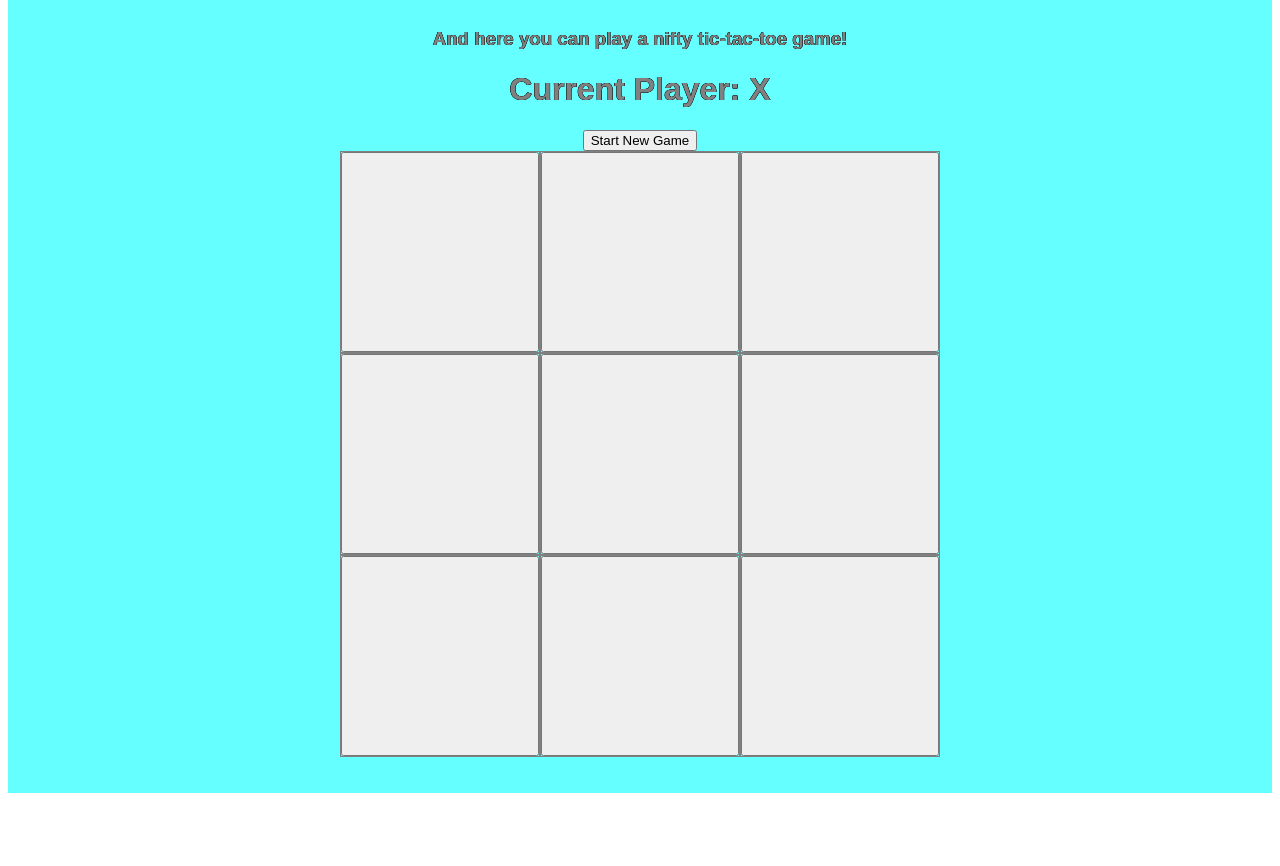
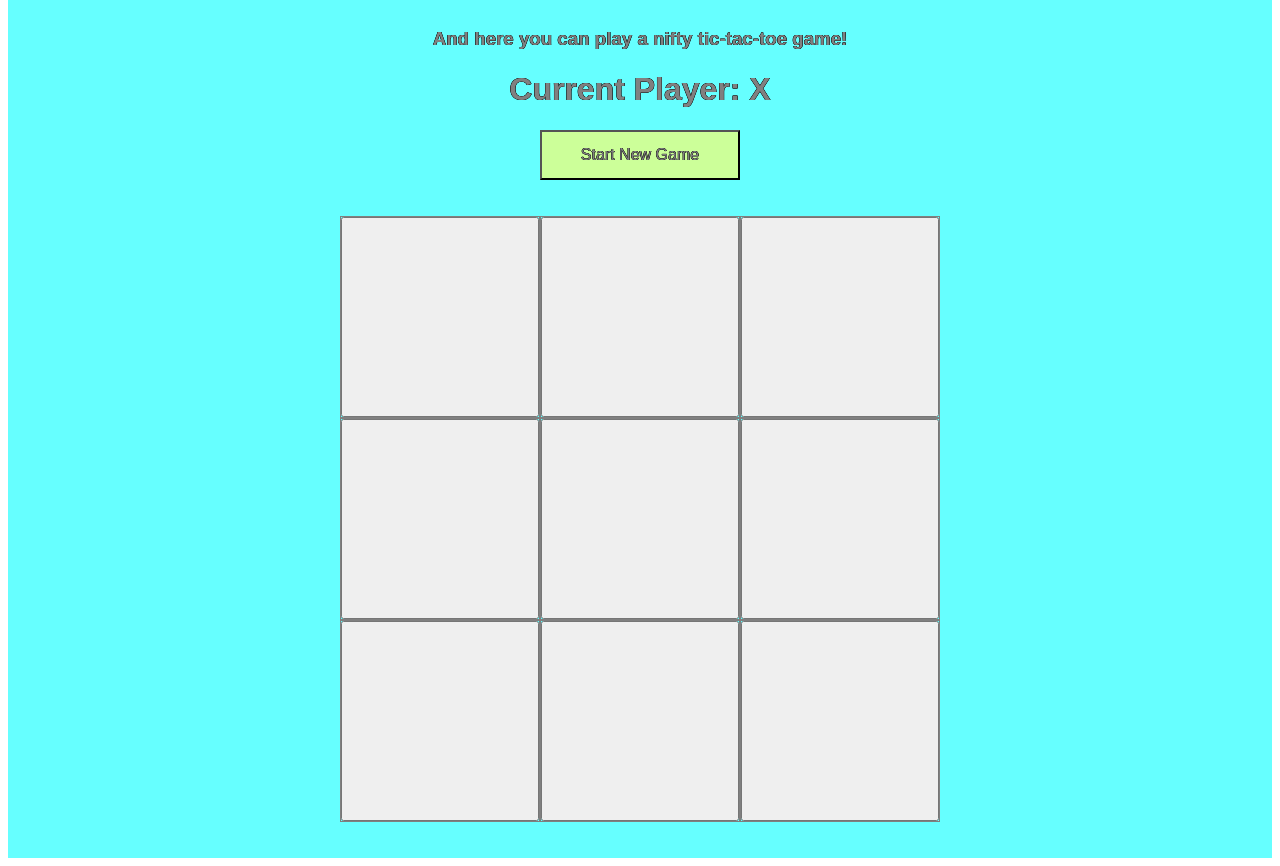
Before and after one commit to Baker714/Baker714.github.io, an Angular app: page / in a window 1280 px wide. Shown: the part 1260-2126 px from the top of the page. Before the commit the page ends 2061 px from the top, so only its background shows below. Built offline with nearby package versions, Linux system fonts and the light colour scheme.

Commit message:
Added more formatting

```diff
--- a/src/app/board/board.component.css
+++ b/src/app/board/board.component.css
@@ -28,3 +28,13 @@ h3 {
   font-family: Arial, Helvetica, sans-serif;
   color: grey;
 }
+
+button {
+  width: 200px;
+  height: 50px;
+  font-size: 1em;
+  font-family: Arial, Helvetica, sans-serif;
+  color: grey;
+  text-shadow: -0.25px -0.25px black, 0.25px -0.25px black, -0.25px 0.25px black, 0.25px 0.25px black;
+  background-color: #ccff99;
+}
--- a/src/app/board/board.component.html
+++ b/src/app/board/board.component.html
@@ -1,5 +1,8 @@
 <h1>Current Player: {{ player }}</h1>
 <button (click)="newGame()">Start New Game</button>
+<br>
+<br>
+<br>
 <h2 *ngIf="winner">Player {{ winner }} wins!</h2>
 <main>
   <app-square
```
